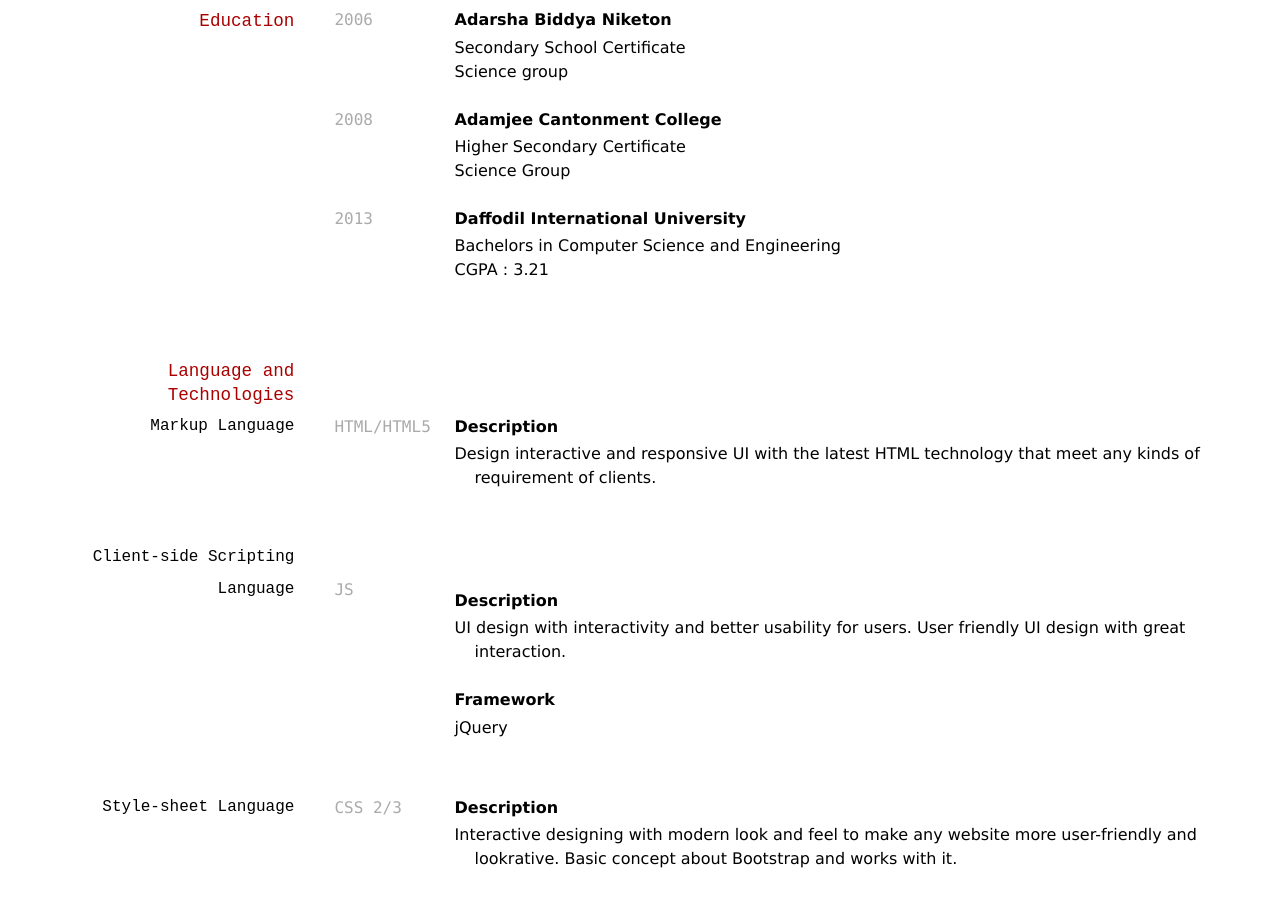
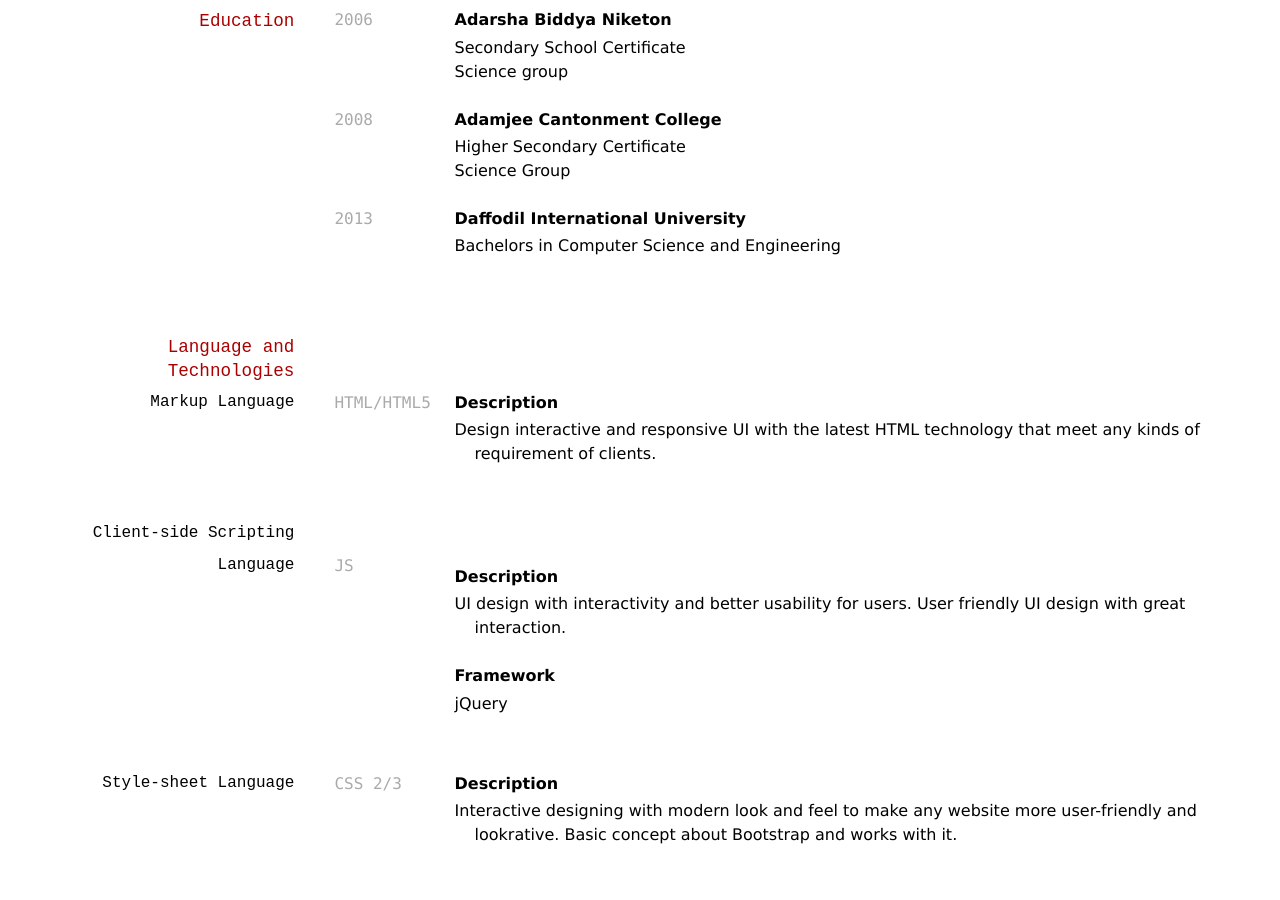
Before and after one commit to mita07/my-resume, a Jekyll site: the page built from index.md, in a window 1280 px wide and 900 px high, scrolled down 744 px. Built offline with Jekyll 4.4.1, drawn with Linux system fonts in a browser that asks for light colours.

Commit message:
Update index.md

```diff
--- a/index.md
+++ b/index.md
@@ -39,7 +39,7 @@
 `2013`
 __Daffodil International University__
 - Bachelors in Computer Science and Engineering
-- CGPA : 3.21
+
 
 ## Language and Technologies
 
```
